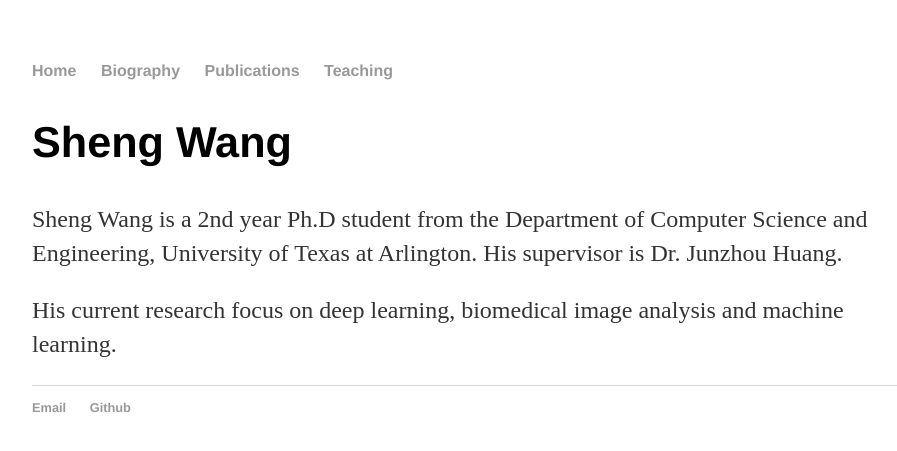
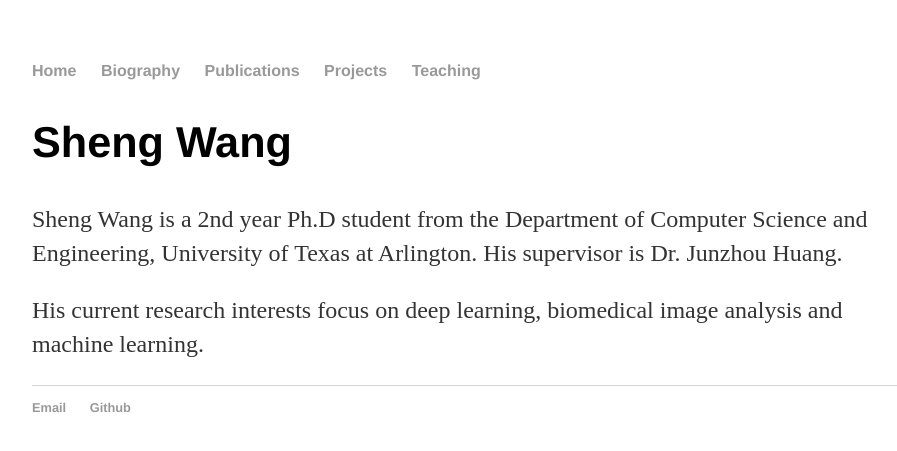
Before and after one commit to shengwa/shengwa.github.io, a Jekyll site: the page built from index.html, in a window 1280 px wide. Shown: the top 451 px of the page, without its empty margins (160-1057 px from the left). Built offline with Jekyll 4.4.1, drawn with Linux system fonts in a browser that asks for light colours.

Commit message:
fix bug and add project

```diff
--- a/_layouts/default.html
+++ b/_layouts/default.html
@@ -14,6 +14,7 @@
 <li><a href="/">Home</a></li>
 <li><a href="/about">Biography</a></li>
 <li><a href="/publications">Publications</a></li>
+<li><a href="/project">Projects</a></li>
 <li><a href="/ta">Teaching</a></li>
 </ul>
     </nav>
--- a/index.html
+++ b/index.html
@@ -9,6 +9,6 @@ title: Sheng Wang
 			Sheng Wang is a 2nd year Ph.D student from the Department of Computer Science and Engineering, University of Texas at Arlington. His supervisor is Dr. Junzhou Huang.
 			</p>
 			<p>
-			His current research focus on deep learning, biomedical image analysis and machine learning.
+			His current research interests focus on deep learning, biomedical image analysis and machine learning.
 			</p>
 		</div>
--- a/publications/index.html
+++ b/publications/index.html
@@ -1,6 +1,6 @@
 ---
 layout: default
-title: Sheng's Teaching Experience
+title: Sheng's Publications
 ---
 
         <div class="pub">
```
Also changed, not shown: projects/index.html (added, +8 -0 lines), ta/index.html (line endings or trailing spaces).
